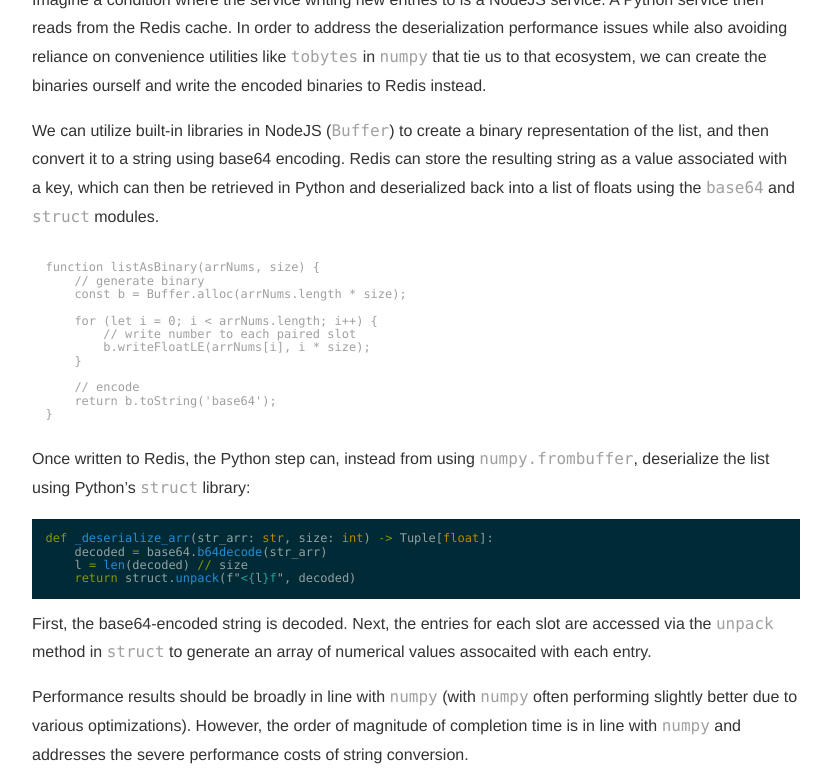
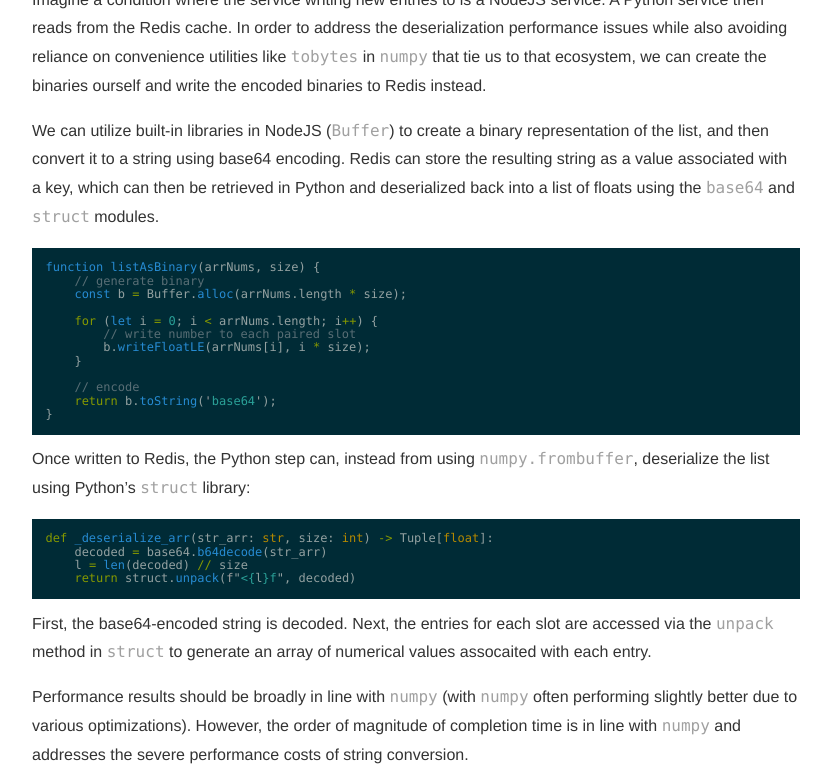
Before and after one commit to kuanb/kuanb.github.io, a Jekyll site: the page built from _posts/2023-04-06-serialize-deserialize-redis-js-to-py.md, in a window 1280 px wide and 900 px high, scrolled down 2776 px, cut to the strip 0-782 px from the top of the window. Shown: the whole strip, without its empty margins (224-1055 px from the left). Built offline with Jekyll 4.4.1, drawn with Linux system fonts in a browser that asks for light colours; comment, search, counter and statistics services are not loaded.

Commit message:
lang highlights

````diff
--- a/_posts/2023-04-06-serialize-deserialize-redis-js-to-py.md
+++ b/_posts/2023-04-06-serialize-deserialize-redis-js-to-py.md
@@ -84,7 +84,7 @@ Imagine a condition where the service writing new entries to is a NodeJS service
 
 We can utilize built-in libraries in NodeJS (`Buffer`) to create a binary representation of the list, and then convert it to a string using base64 encoding. Redis can store the resulting string as a value associated with a key, which can then be retrieved in Python and deserialized back into a list of floats using the `base64` and `struct` modules.
 
-```JavaScript
+```js
 function listAsBinary(arrNums, size) {
     // generate binary
     const b = Buffer.alloc(arrNums.length * size);
````
